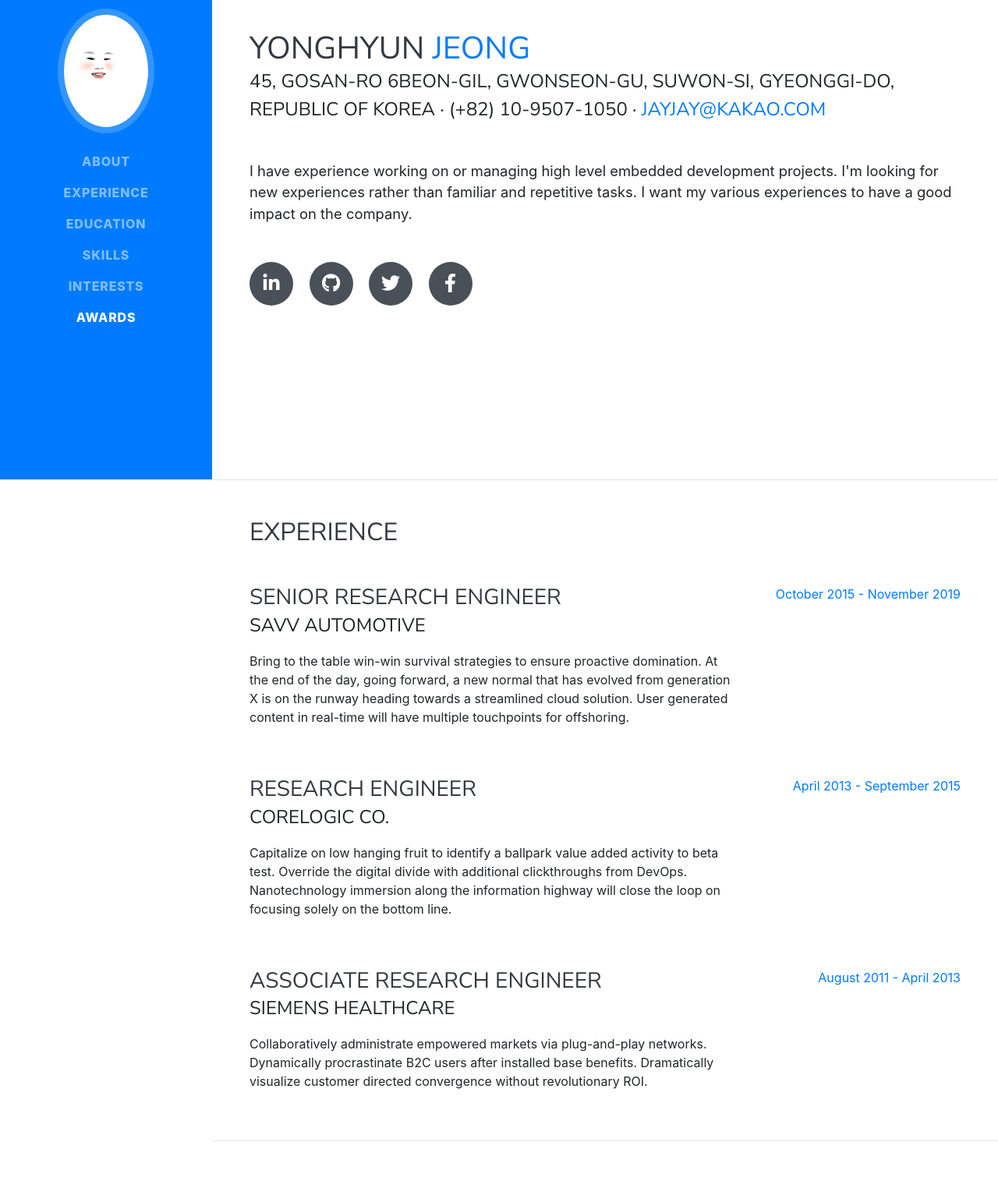
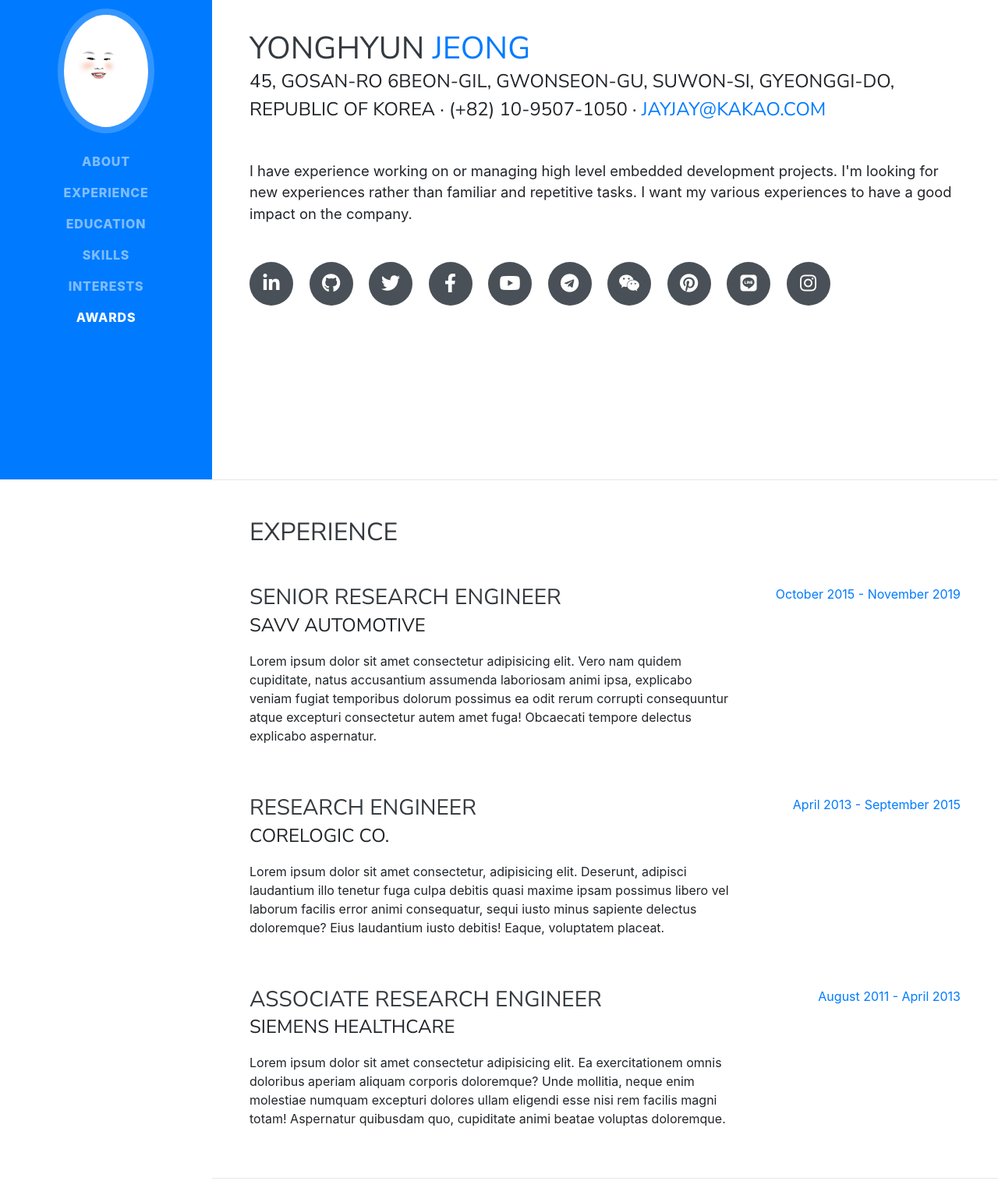
Before and after one commit to yonghyunJay/yonghyunJay.github.io, a website with bundled scripts: page index.html in a window 1280 px wide. Shown: the part 185-1700 px from the top of the page at 78% size. Built offline with nearby package versions, Linux system fonts and the light colour scheme; a web font is replaced by a local one.

Commit message:
Modify index.html

```diff
--- a/index.html
+++ b/index.html
@@ -84,6 +84,24 @@
           <a href="#">
             <i class="fab fa-facebook-f"></i>
           </a>
+          <a href="#">
+            <i class="fab fa-youtube"></i>
+          </a>
+          <a href="#">
+            <i class="fab fa-telegram"></i>
+          </a>
+          <a href="#">
+            <i class="fab fa-weixin"></i>
+          </a>
+          <a href="#">
+            <i class="fab fa-pinterest"></i>
+          </a>
+          <a href="#">
+            <i class="fab fa-line"></i>
+          </a>
+          <a href="#">
+            <i class="fab fa-instagram"></i>
+          </a>
         </div>
       </div>
     </section>
@@ -98,7 +116,7 @@
           <div class="resume-content">
             <h3 class="mb-0">Senior Research Engineer</h3>
             <div class="subheading mb-3">SAVV Automotive</div>
-            <p>Bring to the table win-win survival strategies to ensure proactive domination. At the end of the day, going forward, a new normal that has evolved from generation X is on the runway heading towards a streamlined cloud solution. User generated content in real-time will have multiple touchpoints for offshoring.</p>
+            <p>Lorem ipsum dolor sit amet consectetur adipisicing elit. Vero nam quidem cupiditate, natus accusantium assumenda laboriosam animi ipsa, explicabo veniam fugiat temporibus dolorum possimus ea odit rerum corrupti consequuntur atque excepturi consectetur autem amet fuga! Obcaecati tempore delectus explicabo aspernatur.</p>
           </div>
           <div class="resume-date text-md-right">
             <span class="text-primary">October 2015 - November 2019</span>
@@ -109,7 +127,7 @@
           <div class="resume-content">
             <h3 class="mb-0">Research Engineer</h3>
             <div class="subheading mb-3">CoreLogic Co.</div>
-            <p>Capitalize on low hanging fruit to identify a ballpark value added activity to beta test. Override the digital divide with additional clickthroughs from DevOps. Nanotechnology immersion along the information highway will close the loop on focusing solely on the bottom line.</p>
+            <p>Lorem ipsum dolor sit amet consectetur, adipisicing elit. Deserunt, adipisci laudantium illo tenetur fuga culpa debitis quasi maxime ipsam possimus libero vel laborum facilis error animi consequatur, sequi iusto minus sapiente delectus doloremque? Eius laudantium iusto debitis! Eaque, voluptatem placeat.</p>
           </div>
           <div class="resume-date text-md-right">
             <span class="text-primary">April 2013 - September 2015</span>
@@ -120,7 +138,7 @@
           <div class="resume-content">
             <h3 class="mb-0">Associate Research Engineer</h3>
             <div class="subheading mb-3">SIEMENS Healthcare</div>
-            <p>Collaboratively administrate empowered markets via plug-and-play networks. Dynamically procrastinate B2C users after installed base benefits. Dramatically visualize customer directed convergence without revolutionary ROI.</p>
+            <p>Lorem ipsum dolor sit amet consectetur adipisicing elit. Ea exercitationem omnis doloribus aperiam aliquam corporis doloremque? Unde mollitia, neque enim molestiae numquam excepturi dolores ullam eligendi esse nisi rem facilis magni totam! Aspernatur quibusdam quo, cupiditate animi beatae voluptas doloremque.</p>
           </div>
           <div class="resume-date text-md-right">
             <span class="text-primary">August 2011 - April 2013</span>
@@ -203,16 +221,16 @@
         <ul class="fa-ul mb-0">
           <li>
             <i class="fa-li fa fa-check"></i>
-            Mobile-First, Responsive Design</li>
+            Lorem ipsum dolor sit amet.</li>
           <li>
             <i class="fa-li fa fa-check"></i>
-            Cross Browser Testing &amp; Debugging</li>
+            Lorem ipsum dolor sit amet consectetur adipisicing.</li>
           <li>
             <i class="fa-li fa fa-check"></i>
-            Cross Functional Teams</li>
+            Lorem ipsum dolor sit.</li>
           <li>
             <i class="fa-li fa fa-check"></i>
-            Agile Development &amp; Scrum</li>
+            Lorem ipsum dolor sit amet consectetur.</li>
         </ul>
       </div>
     </section>
```
